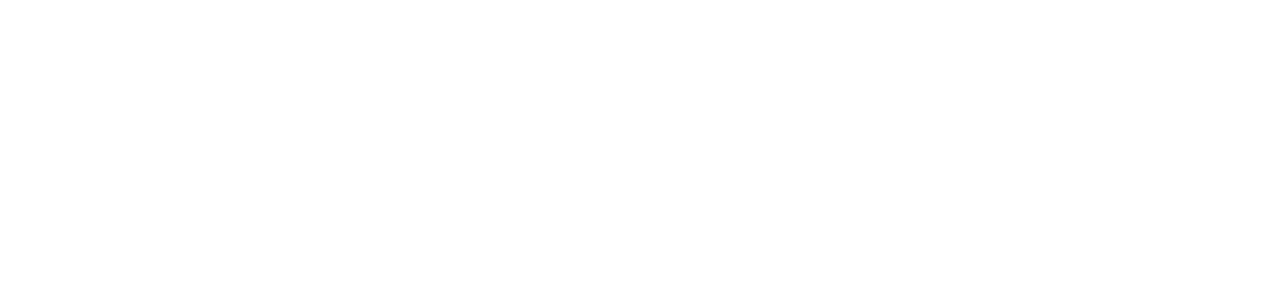
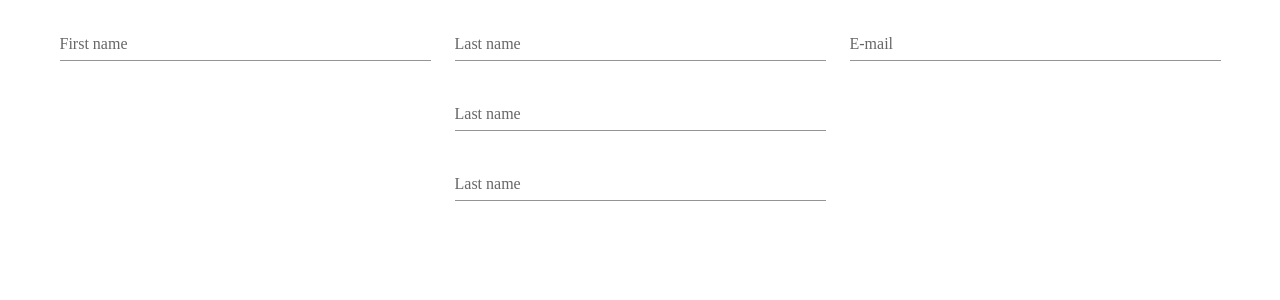
Before and after one commit to proj-cardapios/cardapios-pi, a Vue app: page /#/cadastrar in a window 1280 px wide. Shown: the top 300 px of the page. Built offline with nearby package versions, Linux system fonts and the light colour scheme.

Commit message:
login quase final

```diff
--- /dev/null
+++ b/src/components/Formcad.vue
@@ -0,0 +1,55 @@
+<template>
+  <v-form>
+    <v-container>
+      <v-row>
+        <v-col
+          cols="12"
+          md="4"
+        >
+          <v-text-field
+            label="First name"
+            required
+          ></v-text-field>
+        </v-col>
+
+        <v-col
+          cols="12"
+          md="4"
+        >
+          <v-text-field
+            label="Last name"
+            required
+          ></v-text-field>
+          <v-text-field
+            label="Last name"
+            required
+          ></v-text-field>
+          <v-text-field
+            label="Last name"
+            required
+          ></v-text-field>
+        </v-col>
+
+        <v-col
+          cols="12"
+          md="4"
+        >
+          <v-text-field
+            label="E-mail"
+            required
+          ></v-text-field>
+        </v-col>
+      </v-row>
+    </v-container>
+  </v-form>
+</template>
+
+<script>
+export default {
+
+}
+</script>
+
+<style>
+
+</style>
--- a/src/components/HelloWorld.vue
+++ b/src/components/HelloWorld.vue
@@ -1,60 +1,68 @@
 <template>
   <v-container fluid class="body">
     <div class="bar">
-      <h1>my diet</h1>
+      <img src="@/assets/MENU.jpg">
     </div>
-        <v-row>
+        <v-row class="row">
           <v-col cols="1"></v-col>
         <v-col cols="5" class="pt-3 ctexto">
-          <v-card
-    max-width="600" outlined>
     <v-card-text>
       <h1>Monte seu cardápio com
          base no seu objetivo</h1>
     </v-card-text>
+
     <v-card-text class="subtitle">
-      <h3>quem somos?</h3>
+      <h2>quem somos?</h2>
+      <h4>Esse site foi criado com o objetivo de ajudar as pessoas, que não tem condições de ter um nutricionista, a alcançar seu objetivo. Aqui você pode escolher entre ganhar, manter ou perder peso e de acordo com as suas informações iremos gerar a quantidade de calorias que você pode ingerir no dia para conquistar o que deseja.</h4>
     </v-card-text>
     <v-card-text class="subtitle">
-      <h5>Esse site foi criado com o objetivo de ajudar as pessoas, que não tem condições de ter um nutricionista, a alcançar seu objetivo. Aqui você pode escolher entre ganhar, manter ou perder peso e de acordo com as suas informações iremos gerar a quantidade de calorias que você pode ingerir no dia para conquistar o que deseja.</h5>
+      <h2>como funciona?</h2>
+      <h4>Após inserir as informações necessárias, nosso sistema irá gerar a quantidade de calorias que você pode ingerir no dia baseado na sua taxa metabólica basal. A partir disso, você terá o livre arbítrio para escolher as opções disponíveis disponíveis do nossos alimentos medidos em gramas para escolher o que irá comer no decorrer do dia para manter suas calorias consumidas no seu limite.</h4>
     </v-card-text>
-    <v-card-text class="subtitle">
-      <h3>como funciona?</h3>
-    </v-card-text>
-    <v-card-text class="subtitle">
-      <h5>Após inserir as informações necessárias, nosso sistema irá gerar a quantidade de calorias que você pode ingerir no dia baseado na sua taxa metabólica basal. A partir disso, você terá o livre arbítrio para escolher as opções disponíveis disponíveis do nossos alimentos medidos em gramas para escolher o que irá comer no decorrer do dia para manter suas calorias consumidas no seu limite.</h5>
-    </v-card-text>
-          </v-card>
-        </v-col>
-        <v-col cols="2"></v-col>
-        <v-col class="text-center">
+    </v-col>
+    <v-col cols="2"></v-col>
+    <v-col class="text-center">
             <v-form class="login">
                     <h1 class="titlelogin">login</h1>
                     <v-text-field label="Email" outlined ></v-text-field>
                     <v-text-field label="Senha" outlined></v-text-field>
                     <v-btn>  Login  </v-btn>
                      <h3 class="titlecadastro">Quer experimentar? Totalmente gratuito!</h3>
-                    <v-btn>  cadastrar  </v-btn>
+                    <v-btn @click="cadastrar"> cadastrar </v-btn>
             </v-form>
-        </v-col>
+    </v-col>
 
         </v-row>
   </v-container>
 </template>
+
+<script>
+export default {
+ methods: {
+  async cadastrar() {
+      this.$router.push({ name: "Cadastro" });
+  }
+
+ }
+}
+</script>
+
 <style scoped>
+
 .ctexto {
   padding-left: 3rem;
   text-align: center;
 }
 .bar {
-  margin-bottom: 3rem;
-  background: blueviolet;
-  padding: 2rem 0 2rem 0;
+  margin-bottom: 1rem;
+  background: #4DC3C8;
+  padding: 1rem 0 1rem 0;
   text-align: center;
   font-family:Cambria, Cochin, Georgia, Times, 'Times New Roman', serif;
 }
 .body {
-  font-family:Arial, Helvetica, sans-serif;
+  font-family:Helvetica, sans-serif;
+  padding: 0;
 }
 .login {
   text-align: center;
@@ -70,4 +78,14 @@
   padding-bottom: 1rem;
   padding-top: 2rem;
 }
+h3 {
+  font-weight: bold;
+}
+img {
+  max-height: 7rem;
+  max-width: 7rem;
+}
+.row {
+  margin-top: 3rem;
+}
 </style>
--- a/src/router/index.js
+++ b/src/router/index.js
@@ -11,12 +11,12 @@
     component: Login,
   },
   {
-    path: '/about',
-    name: 'About',
+    path: '/cadastrar',
+    name: 'Cadastro',
     // route level code-splitting
     // this generates a separate chunk (about.[hash].js) for this route
     // which is lazy-loaded when the route is visited.
-    component: () => import(/* webpackChunkName: "about" */ '../views/About.vue')
+    component: () => import(/* webpackChunkName: "about" */ '../views/Cadastro.vue')
   }
 ]
 
--- a/src/views/About.vue
+++ /dev/null
@@ -1,5 +0,0 @@
-<template>
-  <div class="about">
-    <h1>This is an about page</h1>
-  </div>
-</template>
--- /dev/null
+++ b/src/views/Cadastro.vue
@@ -0,0 +1,12 @@
+<template>
+  <Formcad/>
+</template>
+
+<script>
+
+import Formcad from '../components/Formcad.vue';
+
+export default{
+    components: { Formcad }
+}
+</script>
--- a/src/views/Login.vue
+++ b/src/views/Login.vue
@@ -1,5 +1,4 @@
 <template>
-
     <HelloWorld />
 </template>
 
```
Also changed, not shown: src/assets/MENU.jpg (added).
